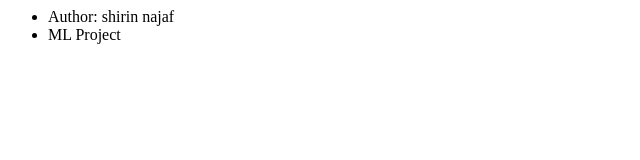
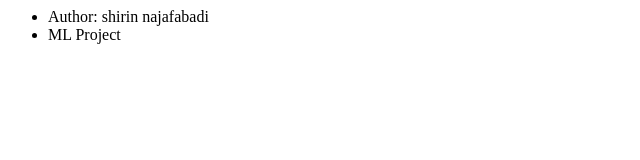
Before and after one commit to shirinnj/ML-Project, a plain HTML site: page index.html in a window 1280 px wide. Shown: the full height of the page, 0-640 px from the left. Drawn offline with Linux system fonts and the light colour scheme.

Commit message:
added index.html

```diff
--- a/index.html
+++ b/index.html
@@ -6,7 +6,7 @@
 	<body>
 		 <div>
 		 	<ul>
-		 		<li>Author: shirin najaf</li>
+		 		<li>Author: shirin najafabadi</li>
 		 		<li>ML Project</li>
 		 	<ul>
 		 <div>
```
